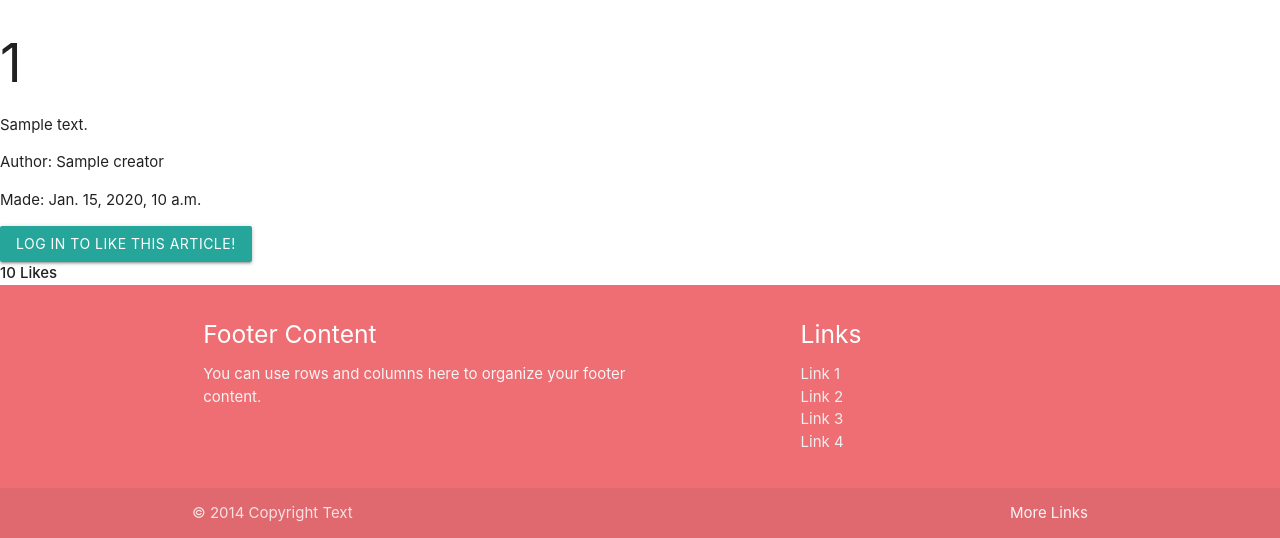
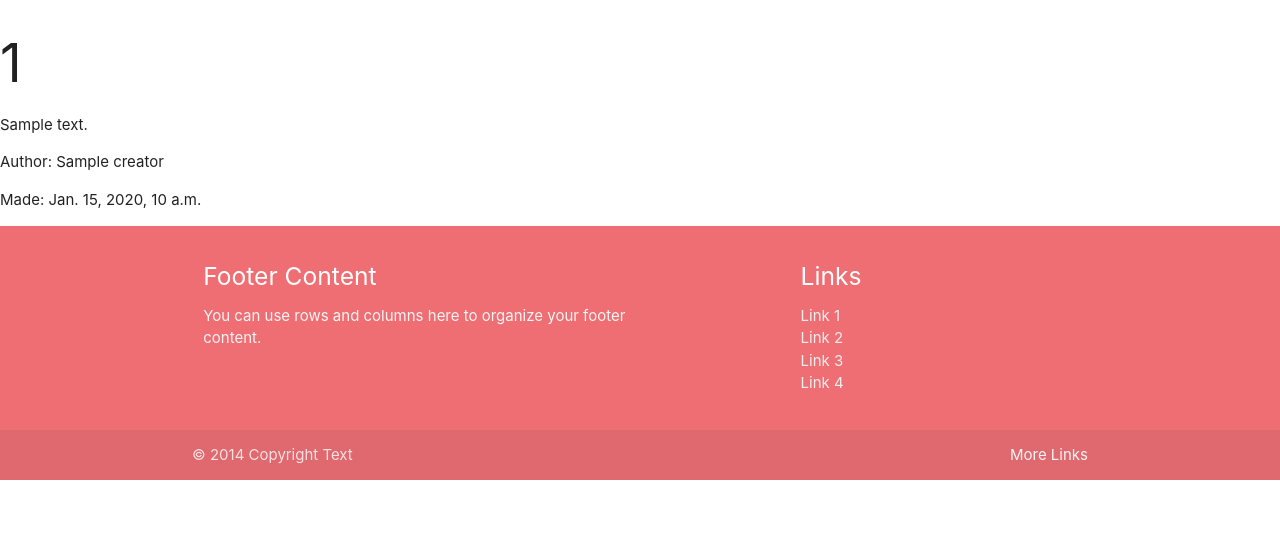
Before and after one commit to LindaAPersson/dadjokes, a Django app: template jokes/templates/jokes/jokes.html in a window 1280 px wide. Shown: the part 411-949 px from the top of the page. After the commit the page ends 891 px from the top, so only its background shows below. Run offline with Django 3.2, Linux system fonts and the light colour scheme; the template is opened without the code that fills it: most values are stand-ins (such as "Sample title", 1, 10 or a date in 2020).

Commit message:
<bug>[jokes]jokes page error 500 when deployed

```diff
--- a/jokes/templates/jokes/jokes.html
+++ b/jokes/templates/jokes/jokes.html
@@ -18,7 +18,7 @@
         <p>Made: {{joke.created_on}}</p>
         {% endfor %}
 
-        <!-- LIKES -->
+        <!-- LIKES
         {% if user.is_authenticated %}
         <form action="{% url 'jokes_page' %}" method="POST"></form>
         {% csrf_token %}
@@ -32,7 +32,7 @@
         {% else %}
         <a class="btn btn-outline-info" href="{% url 'login' %}?next={{request.path}}">Log in to like this article!</a><br>
         {% endif %}
-        <strong class="text-secondary">{{ number_of_likes }} Like{{ number_of_likes|pluralize }}</strong>
+        <strong class="text-secondary">{{ number_of_likes }} Like{{ number_of_likes|pluralize }}</strong>-->
 
 
         <!-- next button -->
--- a/jokes/views.py
+++ b/jokes/views.py
@@ -1,8 +1,5 @@
 from django.shortcuts import render
 from django.views import generic
-from django.shortcuts import get_object_or_404
-from django.http import HttpResponseRedirect
-from django.urls import reverse
 from .models import Joke, Comment
 
 # Create your views here.
```
